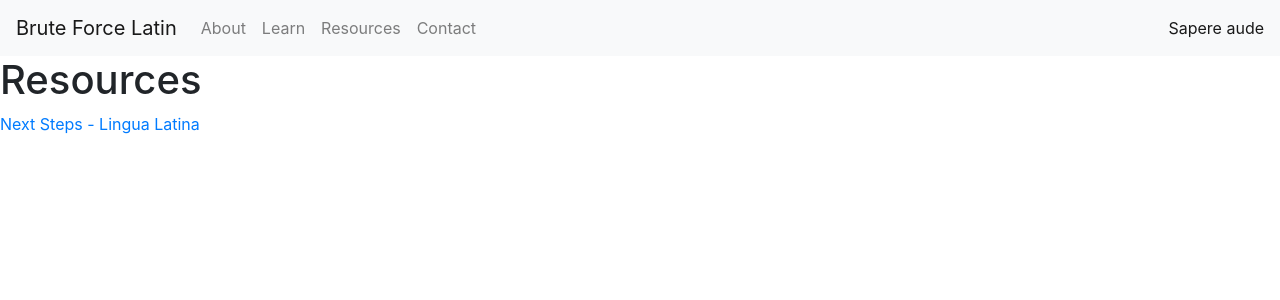
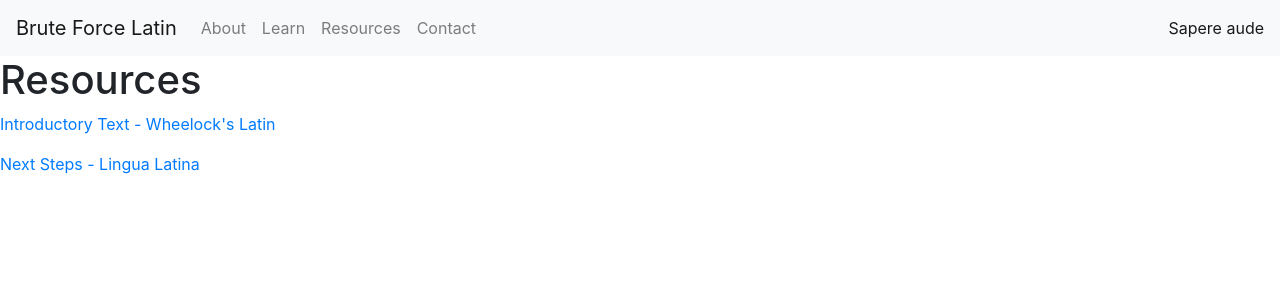
Before and after one commit to Brute-Force-Programmers/brute-force-latin, a React (Create React App) app: page /resources in a window 1280 px wide. Shown: the top 300 px of the page. Built offline with nearby package versions, Linux system fonts and the light colour scheme.

Commit message:
wheelock's latin to resources

```diff
--- a/src/Pages/Resources.js
+++ b/src/Pages/Resources.js
@@ -7,7 +7,8 @@ const Resources = () => {
             <NavBar/>
             <h1>Resources</h1>
             {/* <a href = 'https://wcdrutgers.net/Latin.htm'>Latin by the Dowling Method</a> */}
-            <a href = 'https://lingualatina.dk/wp/'>Next Steps - Lingua Latina</a>
+            <p><a href = 'http://www.wheelockslatin.com/'>Introductory Text - Wheelock's Latin</a></p>
+            <p><a href = 'https://lingualatina.dk/wp/'>Next Steps - Lingua Latina</a></p>
         </div>
     )
 }
```
